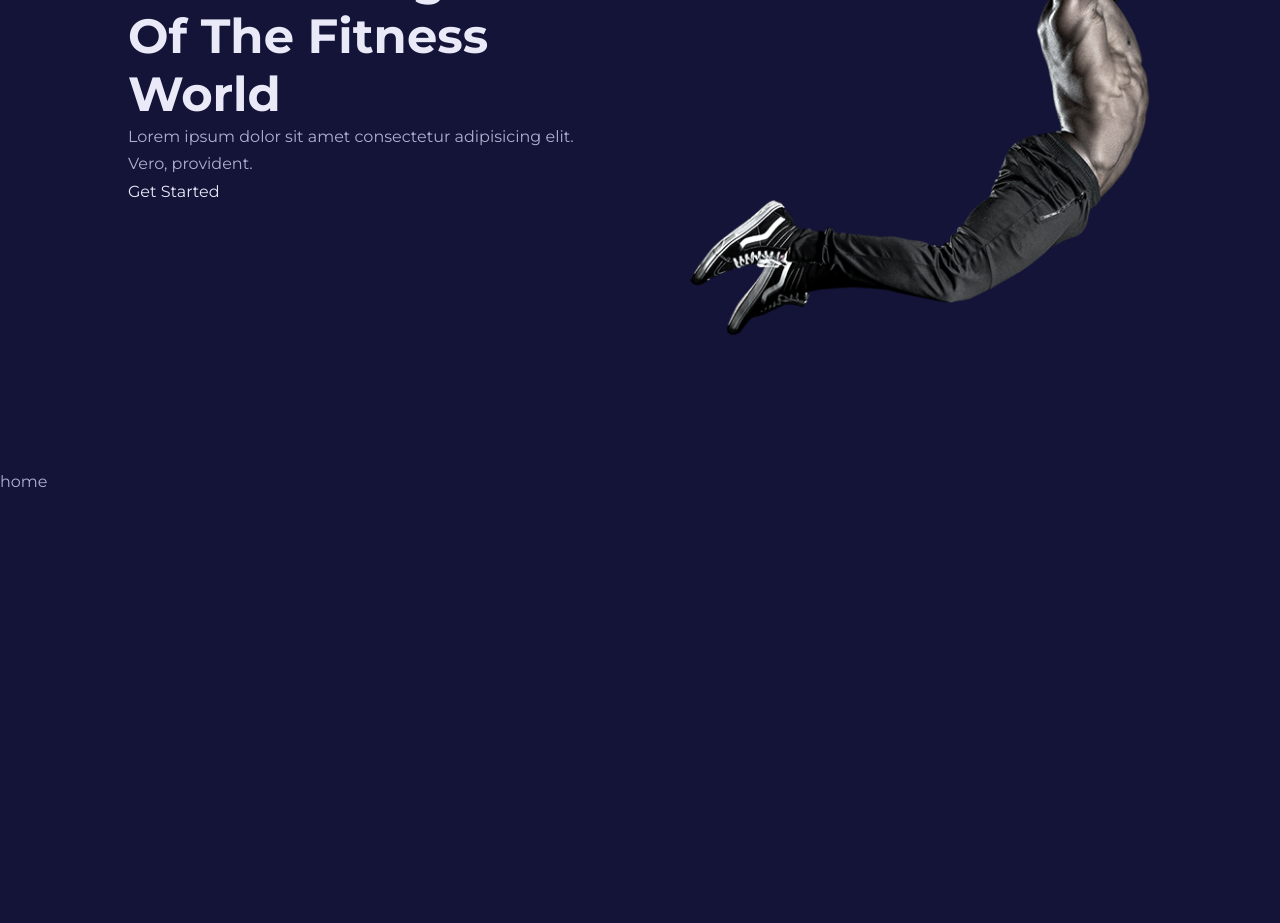
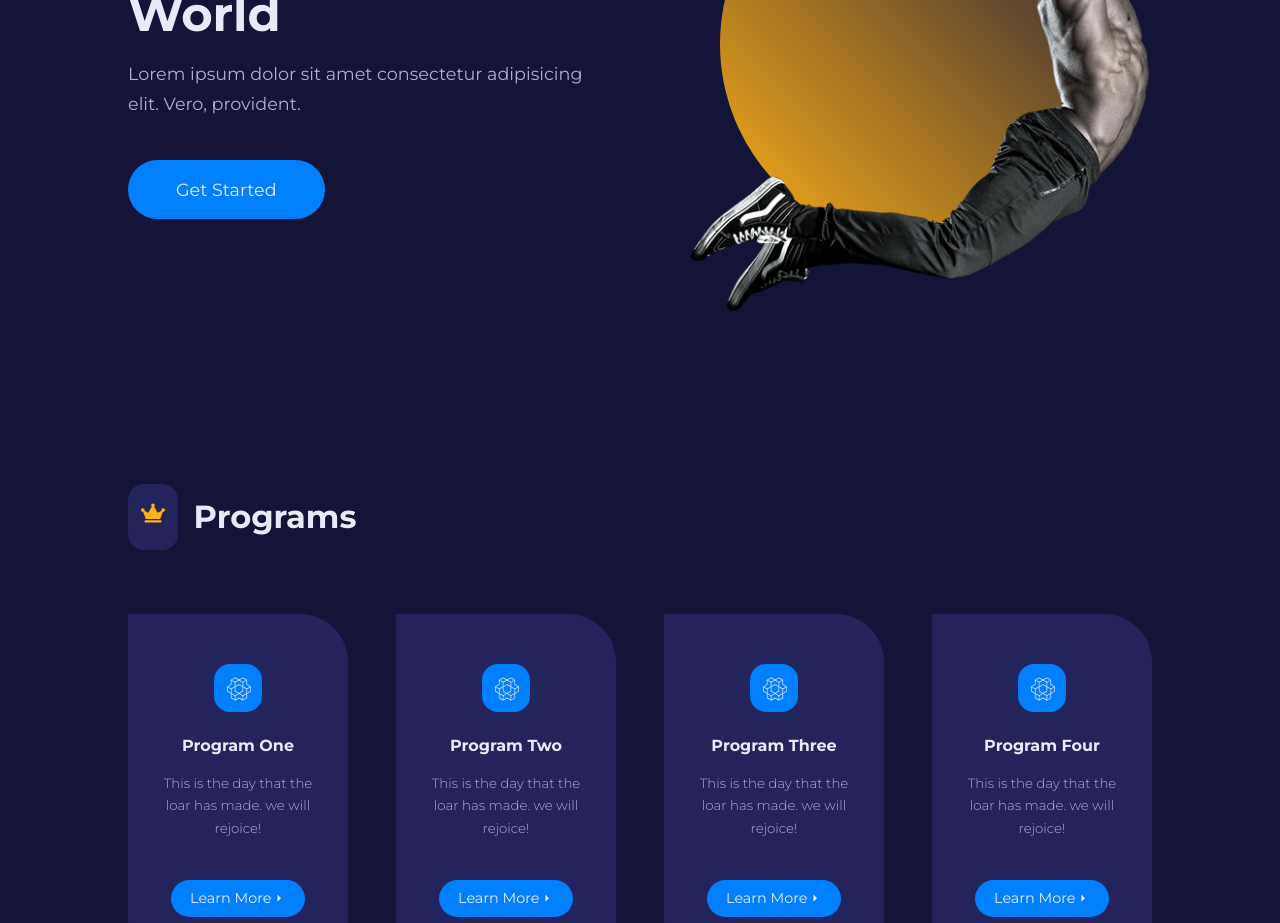
Before and after one commit to sunnya2023/FitnessUI, a React (Vite) app: page / in a window 1280 px wide. Shown: the part 380-1303 px from the top of the page. Before the commit the page ends 875 px from the top, so only its background shows below. Built offline with nearby package versions, Linux system fonts and the light colour scheme.

Commit message:
add Programs Card

```diff
--- /dev/null
+++ b/src/UI/Card.jsx
@@ -0,0 +1,5 @@
+const Card = ({ className, children }) => {
+  return <article className={`card ${className}`}>{children}</article>;
+};
+
+export default Card;
--- a/src/components/Navbar.jsx
+++ b/src/components/Navbar.jsx
@@ -1,7 +1,7 @@
 import { Link, NavLink } from "react-router-dom";
 import "./navbar.css";
 import Logo from "../images/logo.png";
-import { links } from "../data";
+import { links } from "../data.jsx";
 import { FaBars } from "react-icons/fa6";
 import { CgClose } from "react-icons/cg";
 import { useState } from "react";
--- /dev/null
+++ b/src/components/Programs.jsx
@@ -0,0 +1,32 @@
+import { Link } from "react-router-dom";
+import { programs } from "../data.jsx";
+import Card from "../UI/Card";
+import { IoMdArrowDropright } from "react-icons/io";
+import SectionHead from "./SectionHead";
+
+const Programs = () => {
+  return (
+    <section className="programs">
+      <div className="container programs__container">
+        <SectionHead title="Programs" />
+
+        <div className="programs__wrapper">
+          {programs.map(({ id, icon, title, info, path }) => {
+            return (
+              <Card className="programs__program" key={id}>
+                <span>{icon}</span>
+                <h4>{title}</h4>
+                <small>{info}</small>
+                <Link to={path} className="btn sm">
+                  Learn More <IoMdArrowDropright />
+                </Link>
+              </Card>
+            );
+          })}
+        </div>
+      </div>
+    </section>
+  );
+};
+
+export default Programs;
--- /dev/null
+++ b/src/components/SectionHead.jsx
@@ -0,0 +1,14 @@
+import { FaCrown } from "react-icons/fa";
+
+const SectionHead = ({ title }) => {
+  return (
+    <div className="section__head">
+      <span>
+        <FaCrown />
+      </span>
+      <h2>{title}</h2>
+    </div>
+  );
+};
+
+export default SectionHead;
--- a/src/data.js
+++ /dev/null
@@ -1,28 +0,0 @@
-// import { SiOpenaigym } from "react-icons/si";
-
-export const links = [
-  {
-    name: "Home",
-    path: "/",
-  },
-  {
-    name: "About",
-    path: "/about",
-  },
-  {
-    name: "Gallery",
-    path: "/gallery",
-  },
-  {
-    name: "Plans",
-    path: "/plans",
-  },
-  {
-    name: "Trainers",
-    path: "/trainers",
-  },
-  {
-    name: "Contact",
-    path: "/contact",
-  },
-];
--- /dev/null
+++ b/src/data.jsx
@@ -0,0 +1,59 @@
+import { SiOpenaigym } from "react-icons/si";
+
+export const links = [
+  {
+    name: "Home",
+    path: "/",
+  },
+  {
+    name: "About",
+    path: "/about",
+  },
+  {
+    name: "Gallery",
+    path: "/gallery",
+  },
+  {
+    name: "Plans",
+    path: "/plans",
+  },
+  {
+    name: "Trainers",
+    path: "/trainers",
+  },
+  {
+    name: "Contact",
+    path: "/contact",
+  },
+];
+
+export const programs = [
+  {
+    id: 1,
+    icon: <SiOpenaigym />,
+    title: "Program One",
+    info: "This is the day that the loar has made. we will rejoice!",
+    path: "/programs/111",
+  },
+  {
+    id: 2,
+    icon: <SiOpenaigym />,
+    title: "Program Two",
+    info: "This is the day that the loar has made. we will rejoice!",
+    path: "/programs/222",
+  },
+  {
+    id: 3,
+    icon: <SiOpenaigym />,
+    title: "Program Three",
+    info: "This is the day that the loar has made. we will rejoice!",
+    path: "/programs/333",
+  },
+  {
+    id: 4,
+    icon: <SiOpenaigym />,
+    title: "Program Four",
+    info: "This is the day that the loar has made. we will rejoice!",
+    path: "/programs/444",
+  },
+];
--- a/src/index.css
+++ b/src/index.css
@@ -70,3 +70,91 @@
   object-fit: cover;
   width: 100%;
 }
+
+.btn {
+  color: var(--color-gray-100);
+  width: fit-content;
+  margin: 0 auto;
+  background: var(--color-primary);
+  padding: 0.9rem 2rem;
+  border-radius: 1.5rem;
+}
+
+.btn:hover {
+  background: var(--color-secondary);
+  color: var(--color-gray-600);
+}
+
+.btn.lg {
+  padding: 1.2rem 3rem;
+  border-radius: 2rem;
+  font-size: 1.1rem;
+}
+
+.btn.sm {
+  padding: 0.4rem 1.2rem;
+  font-size: 0.9rem;
+}
+
+.btn.sm:hover {
+  background: var(--color-gray-100);
+}
+
+section {
+  margin-top: 10rem;
+}
+
+.section__head {
+  display: flex;
+  align-items: center;
+  gap: 1rem;
+}
+
+.section__head span {
+  background: var(--color-gray-500);
+  padding: 0.8rem;
+  border-radius: 1rem;
+  color: var(--color-secondary);
+  font-size: 1.5rem;
+}
+
+.card {
+  background: var(--color-gray-500);
+  border: 2px solid transparent;
+  text-align: center;
+  padding: 3rem 2rem;
+  border-radius: 0 3rem 0 3rem;
+  transition: all 0.3s ease;
+}
+
+.card:hover {
+  background: transparent;
+  border-color: var(--color-gray-400);
+  /* cursor: default; */
+}
+
+.card span {
+  width: 3rem;
+  height: 3rem;
+  background: var(--color-primary);
+  color: var(--color-gray-100);
+  padding: 0.8rem;
+  display: grid;
+  place-items: center;
+  margin-inline: auto;
+  font-size: 1.5rem;
+  margin-bottom: 1.5rem;
+  border-radius: 1rem;
+  transition: all 0.3s ease;
+}
+
+.card:hover span {
+  background: var(--color-secondary);
+  color: var(--color-gray-600);
+}
+
+.card small {
+  margin-top: 1rem;
+  display: block;
+  font-weight: 300;
+}
--- a/src/pages/home/Home.jsx
+++ b/src/pages/home/Home.jsx
@@ -1,11 +1,12 @@
 import Header from "../../components/Header";
+import Programs from "../../components/Programs";
 import "./home.css";
 
 const Home = () => {
   return (
     <>
       <Header />
-      home
+      <Programs />
     </>
   );
 };
--- a/src/pages/home/home.css
+++ b/src/pages/home/home.css
@@ -1,6 +1,6 @@
 .main__header {
   width: 100vw;
-  height: 100vh;
+  height: calc(100vh - 3rem);
   margin-top: 3rem;
   display: grid;
   place-items: center;
@@ -14,3 +14,65 @@
   align-items: center;
   gap: 6rem;
 }
+
+.main__header-left {
+  margin-top: -3rem;
+}
+
+.main__header-left h4 {
+  color: var(--color-secondary);
+  font-weight: 400;
+  margin-bottom: 1rem;
+}
+
+.main__header-left p {
+  margin: 1rem 0 3.5rem;
+  font-size: 1.1rem;
+}
+
+.main__header-right {
+  display: grid;
+  place-items: center;
+  position: relative;
+}
+
+.main__header-circle {
+  width: 25rem;
+  height: 25rem;
+  background: linear-gradient(45deg, var(--color-secondary), transparent);
+  border-radius: 50%;
+  position: absolute;
+  transition: all 0.3s ease;
+}
+
+.main__header-image {
+  position: relative;
+}
+
+.main__header-right:hover .main__header-circle {
+  filter: blur(15px);
+}
+
+/* Programs */
+.programs {
+  margin-top: 4rem;
+}
+
+.programs__wrapper {
+  display: grid;
+  grid-template-columns: repeat(4, 1fr);
+  gap: 3rem;
+  margin-top: 4rem;
+}
+
+.programs__program a {
+  margin-top: 2.5rem;
+  display: flex;
+  align-items: center;
+  justify-content: center;
+}
+
+.programs__program:hover a {
+  background: var(--color-secondary);
+  color: var(--color-gray-600);
+}
```
